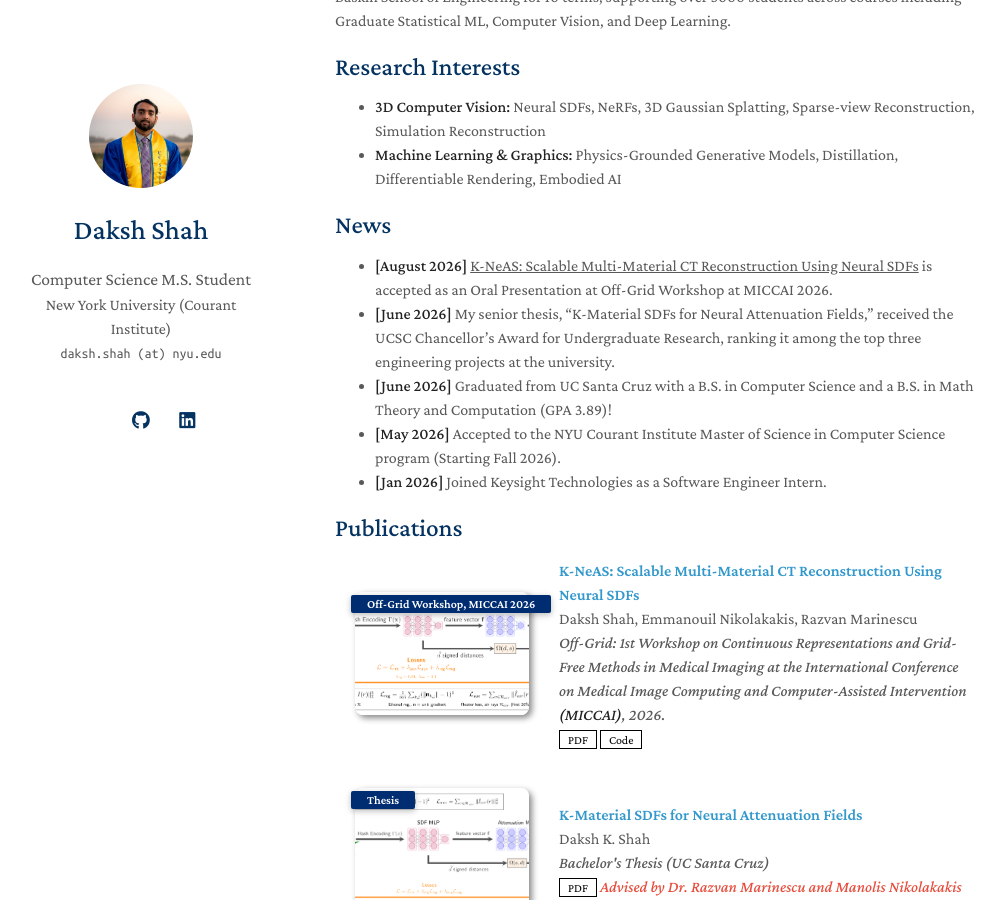
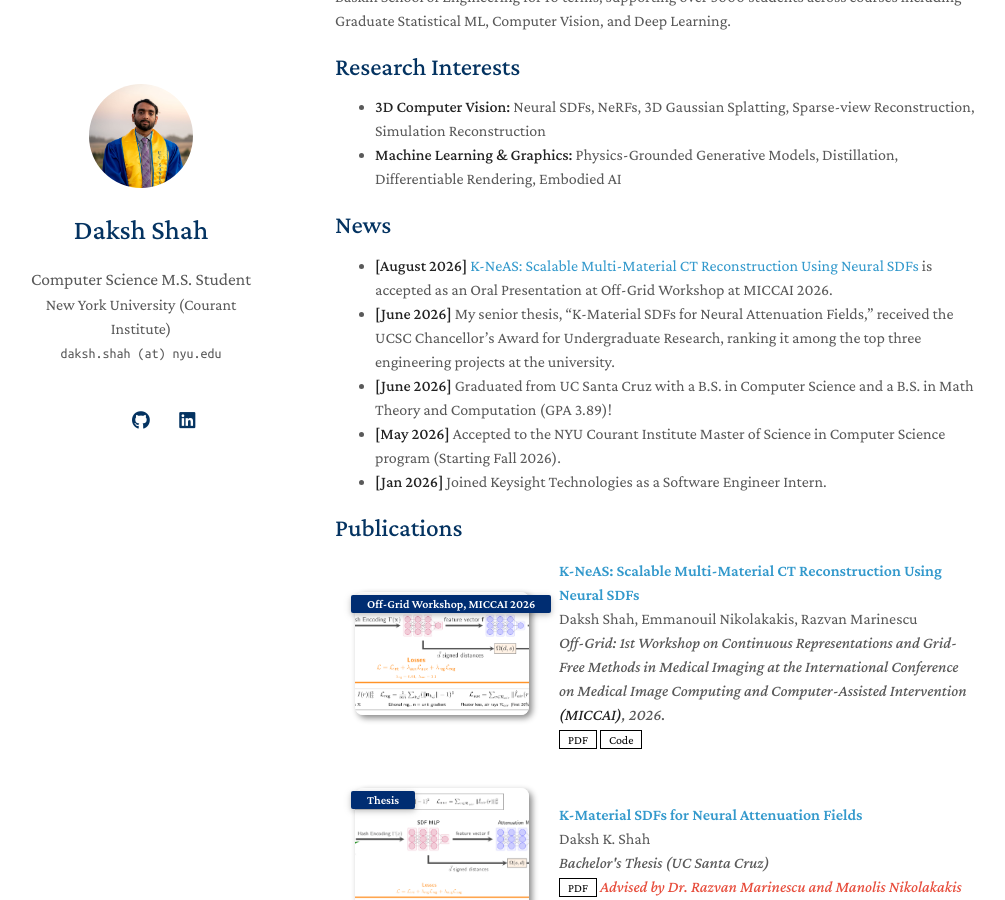
Before and after one commit to dakshshah03/dakshshah03.github.io, a Jekyll site: the page built from index.md, in a window 1280 px wide and 900 px high, scrolled down 356 px. Shown: the whole window, without its empty margins (135-1140 px from the left). Built offline with Jekyll 4.4.1, drawn with Linux system fonts in a browser that asks for light colours; a style sheet for code colours, icons or effects is not loaded; our own code applies the rules of GitHub Pages for plain Markdown files.

Commit message:
add hyperlink to paper

```diff
--- a/index.md
+++ b/index.md
@@ -17,7 +17,7 @@ I previously worked as a Research Assistant in the UCSC BiomedAI Lab under PI Ra
 <!-- - **Medical Imaging:** Multi-surface reconstruction for CT/CBCT -->
 
 ## News
-- **[August 2026]** <u>K-NeAS: Scalable Multi-Material CT Reconstruction Using Neural SDFs</u> is accepted as an Oral Presentation at Off-Grid Workshop at MICCAI 2026.
+- **[August 2026]** [K-NeAS: Scalable Multi-Material CT Reconstruction Using Neural SDFs](https://arxiv.org/abs/2607.14415) is accepted as an Oral Presentation at Off-Grid Workshop at MICCAI 2026.
 - **[June 2026]** My senior thesis, "K-Material SDFs for Neural Attenuation Fields," received the UCSC Chancellor's Award for Undergraduate Research, ranking it among the top three engineering projects at the university.
 - **[June 2026]** Graduated from UC Santa Cruz with a B.S. in Computer Science and a B.S. in Math Theory and Computation (GPA 3.89)!
 - **[May 2026]** Accepted to the NYU Courant Institute Master of Science in Computer Science program (Starting Fall 2026).
```
